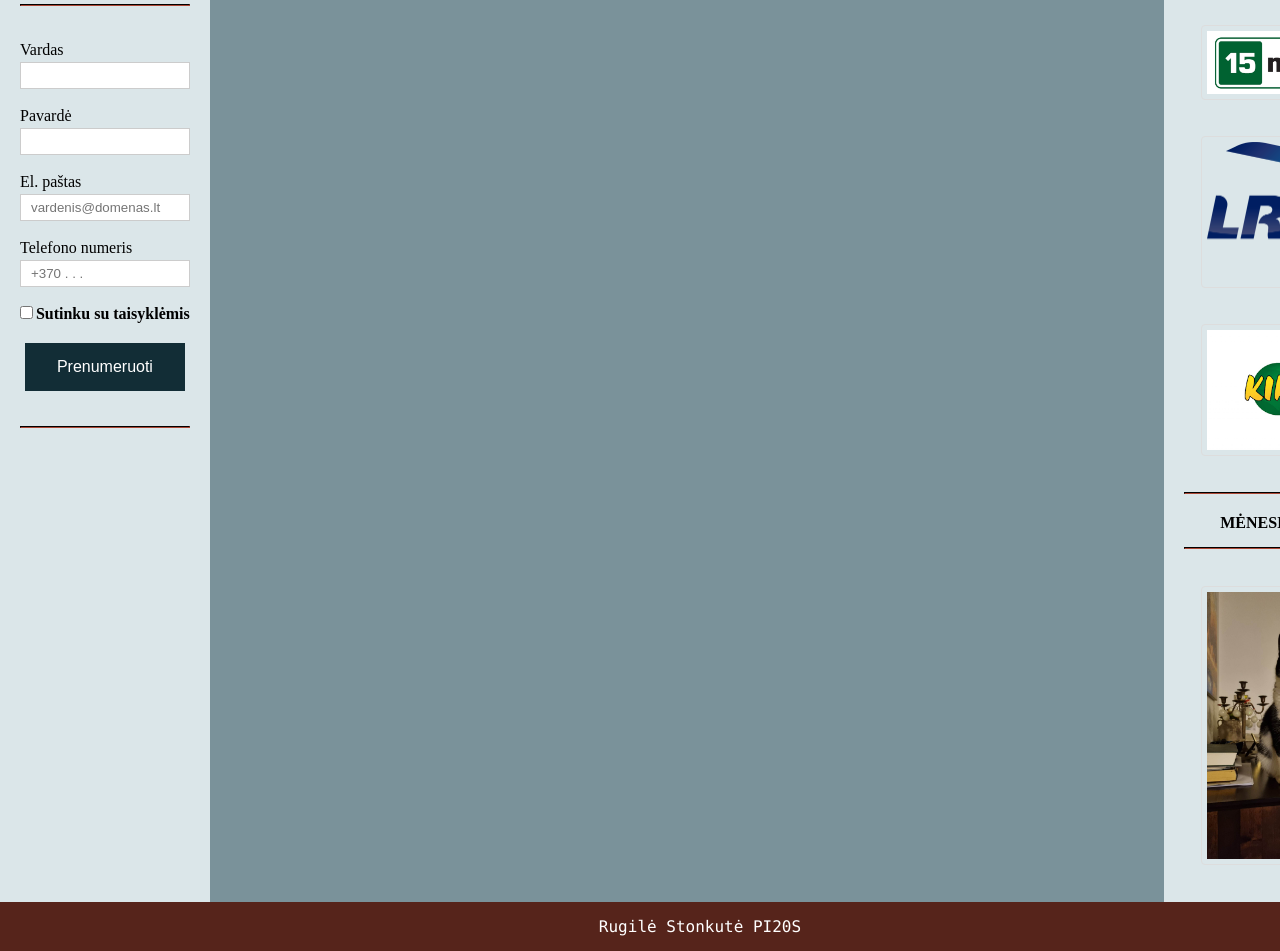
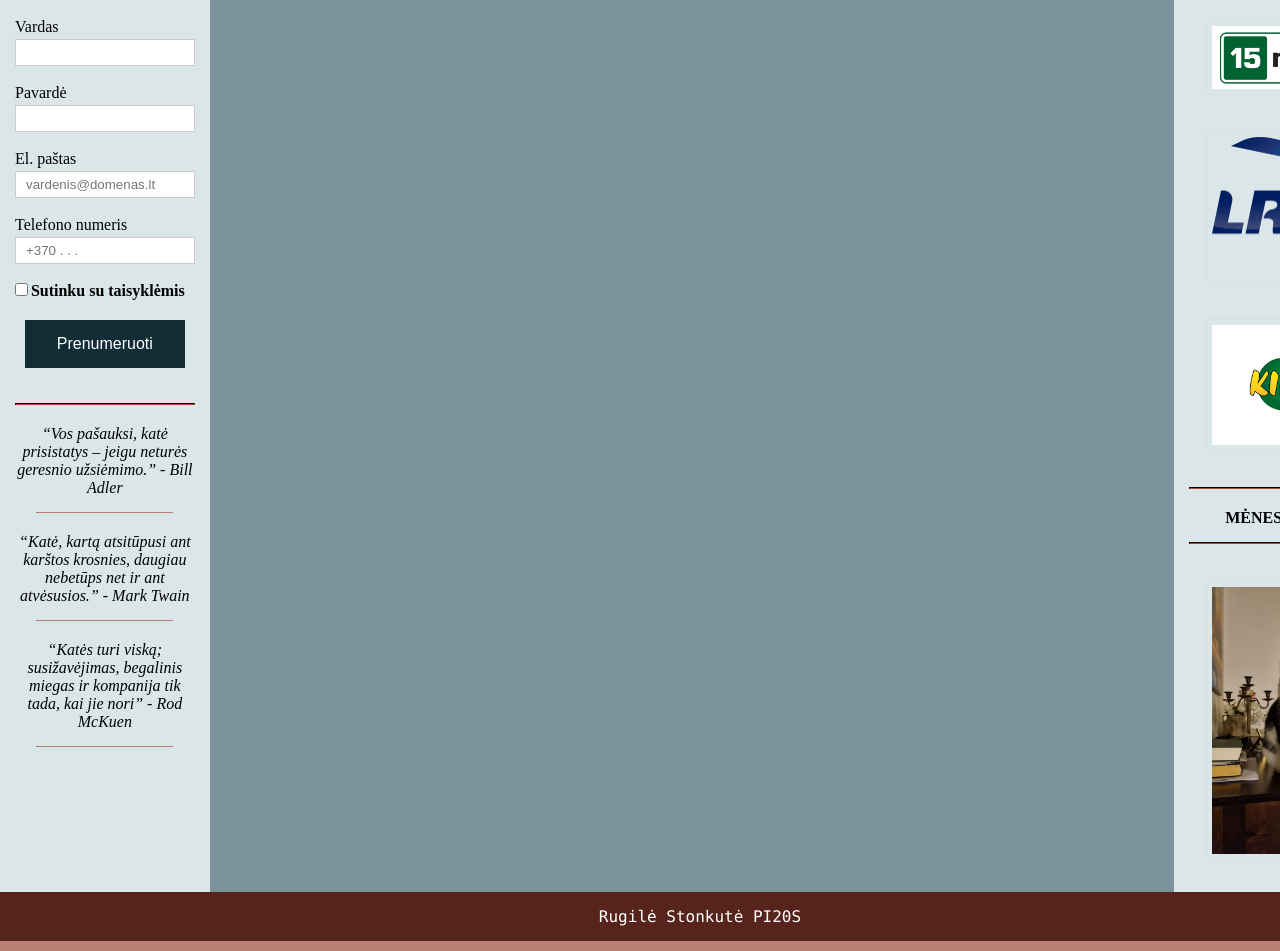
Before and after one commit to rugile-stonkute/Svetaine-master, a plain HTML site: page index.html in a window 1280 px wide. Shown: the part 260-1211 px from the top of the page. Drawn offline with Linux system fonts and the light colour scheme.

Commit message:
final iki turinio uzpildymo

```diff
--- a/index.html
+++ b/index.html
@@ -29,7 +29,7 @@
                 <div id="sides">
                     <h4>PRENUMERUOKITE MŪSŲ NAUJIENLAIŠKĮ</h4>
                     <hr class="hrsides">
-                    <form id="form">
+                    <form>
                         <label for="vardas">Vardas</label>
                             <input type="text" id="vardas" name="vardas" value="">
                         <label for="pavarde">Pavardė</label>
@@ -43,6 +43,20 @@
                         <button class="button">Prenumeruoti</button>
                     </form>
                     <hr class="hrsides">
+                    <table>
+                        <tr>
+                            <em><q>Vos pašauksi, katė prisistatys – jeigu neturės geresnio užsiėmimo.</q> - Bill Adler</em>
+                            <hr class="hrsidesdim">
+                        </tr>
+                        <tr>
+                            <em><q>Katė, kartą atsitūpusi ant karštos krosnies, daugiau nebetūps net ir ant atvėsusios.</q> - Mark Twain</em>
+                            <hr class="hrsidesdim">
+                        </tr>
+                        <tr>
+                            <em><q>Katės turi viską; susižavėjimas, begalinis miegas ir kompanija tik tada, kai jie nori</q> - Rod McKuen</em>
+                            <hr class="hrsidesdim">
+                        </tr>
+                    </table>
                 </div>
                 <div id="content">
                     <article>ASDASDASDAS</article>
@@ -68,7 +82,7 @@
                     <hr class="hrsides">
                     <table>
                         <tr>
-                            <th class="tableright"><img class="imageright" src="../foto/brukne.jpg" alt="Brukne" onclick="onClick(this)"></th>
+                            <th class="tableright"><a target="_blank" href="../foto/brukne.jpg"><img class="imageright" src="../foto/brukne.jpg" alt="Brukne" "></a></th>
                         </tr>
                     </table>
                 </div>
--- a/style.css
+++ b/style.css
@@ -84,7 +84,7 @@ h1 {
     width: 15%;
     vertical-align: top;
     background-color: #DBE6E9;
-    padding: 20px;
+    padding: 15px;
     text-align: center;
 }
 
@@ -116,6 +116,19 @@ h1 {
     margin-top: 15px;
     margin-bottom: 20px;
     height: 0px;
+}
+
+.hrsidesdim{
+    border-color: #56241B;
+    border-top-width: 0px;
+    margin-top: 15px;
+    margin-bottom: 20px;
+    margin-left: auto;
+    margin-right: auto;
+    height: 0px;
+    opacity: 0.65;
+    max-width: 75%;
+
 }
 
 input[type=text] {
@@ -213,7 +226,6 @@ input[type=checkbox]{
     margin-left: auto;
     margin-right: auto;
     max-width: 100%;
-    cursor: pointer;
 }
 
 /*Šoninio dešinio lango galerijos pabaiga*/
```
Also changed, not shown: draugija/draugija.html (+5 -2 lines), kontaktai/kontaktai.html (+5 -2 lines), veisliu_galerija/galerija.html (+6 -2 lines).
